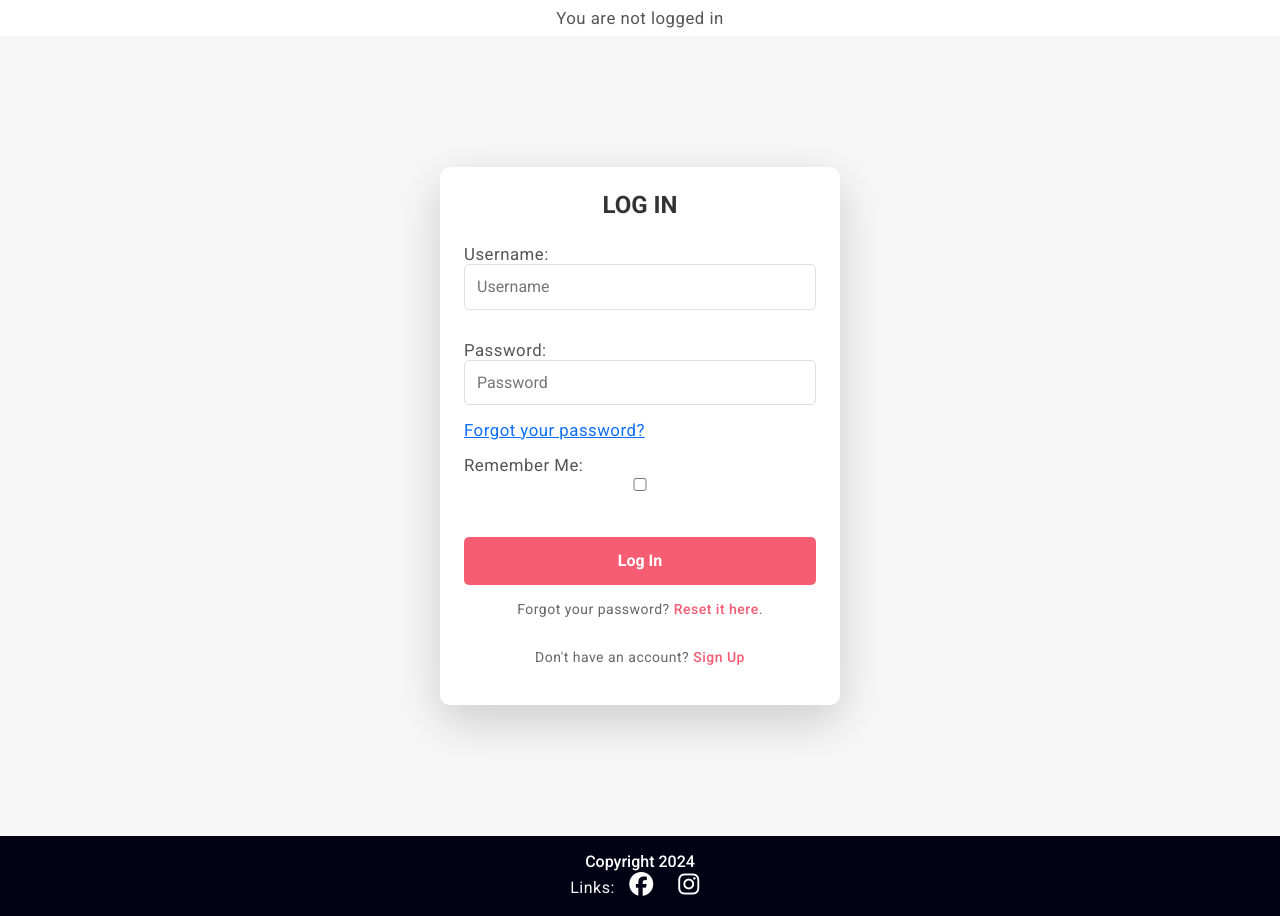
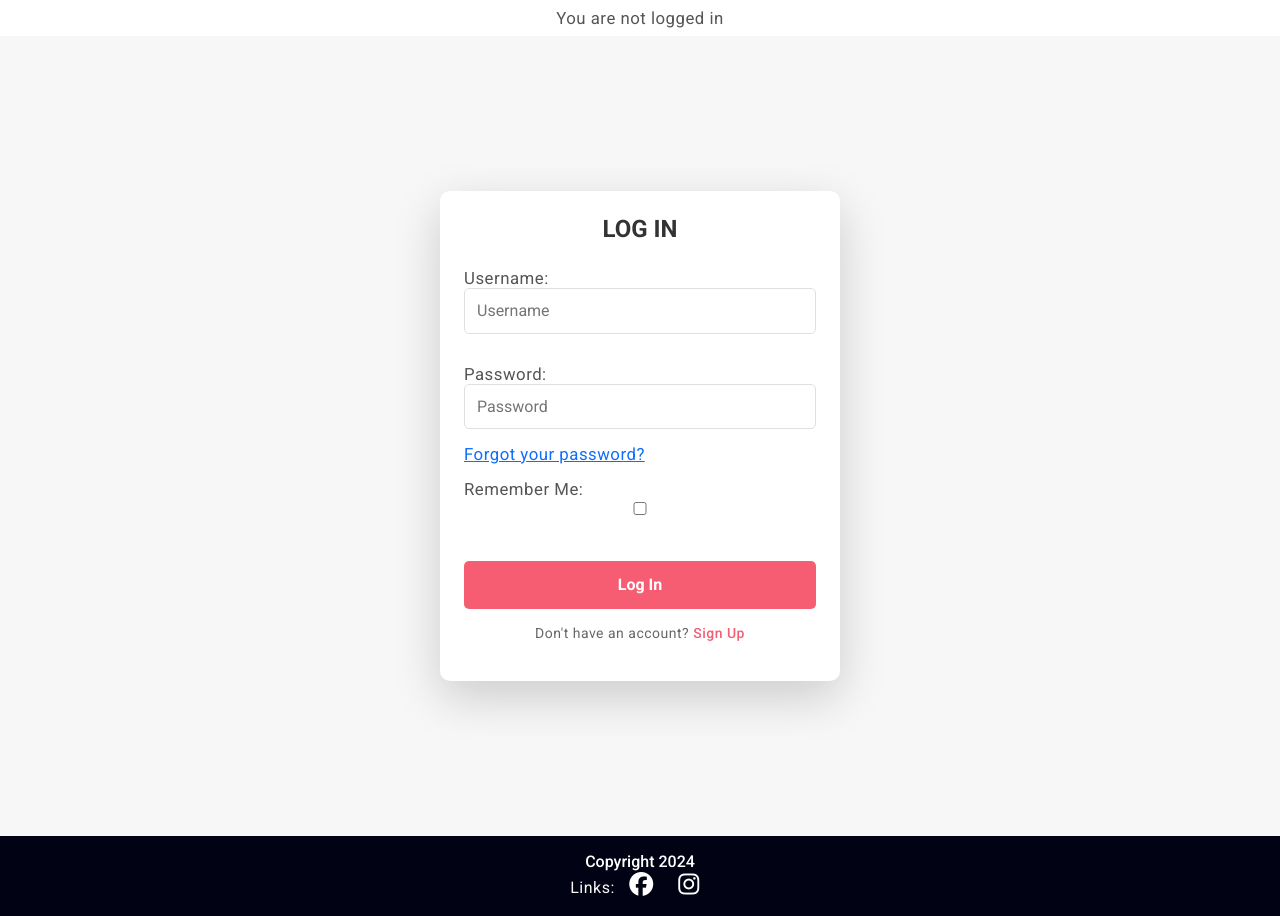
Before and after one commit to E-Printer/haircut-hysteria, a Django app: page /accounts/login/ in a window 1280 px wide. Shown: the part 57-973 px from the top of the page. Run offline with Django 4.2, Linux system fonts and the light colour scheme; some libraries are stand-ins or nearby versions.

Commit message:
got rid of double gforgot password links

```diff
--- a/templates/account/login.html
+++ b/templates/account/login.html
@@ -9,9 +9,6 @@
             {{ form.as_p }}
             <button type="submit" class="login-btn btn btn-primary w-100 mt-3">Log In</button>
         </form>
-        <p class="login-forgot mt-3 text-center small">
-            Forgot your password? <a href="{% url 'account_reset_password' %}" class="login-link text-decoration-none">Reset it here</a>.
-        </p>
         <p class="login-signup mt-3 text-center small">
             Don't have an account? <a href="{% url 'account_signup' %}" class="login-link text-decoration-none">Sign Up</a>
         </p>
```
